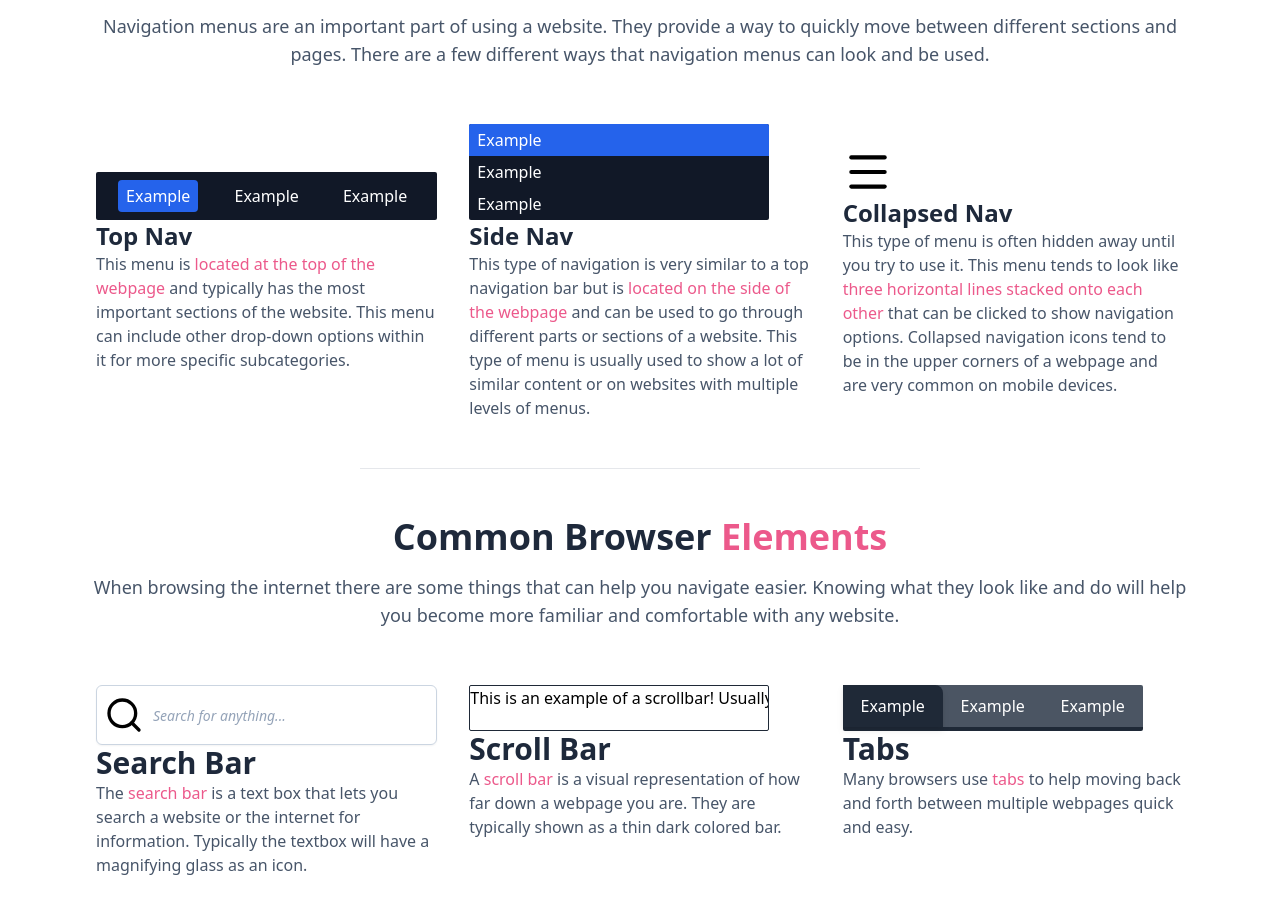
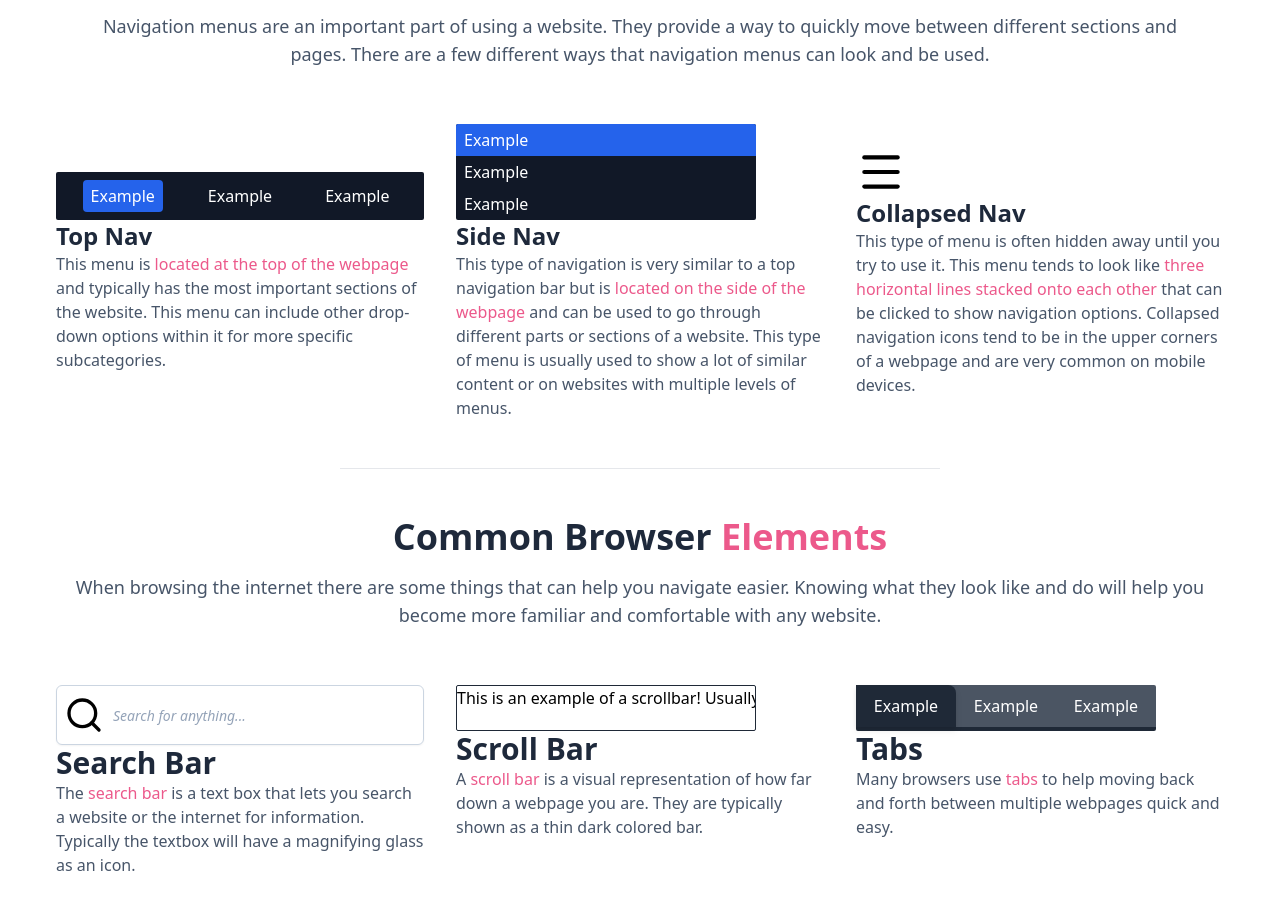
Before and after one commit to j-cleme/capstone_teaching-tech-lit, a SvelteKit app: page /browsers in a window 1280 px wide. Shown: the part 1304-2218 px from the top of the page. Built offline with nearby package versions, Linux system fonts and the light colour scheme.

Commit message:
Various changes
- Adjusted site wide padding
- Made every page 3 column layout
- Adjusted mobile responsiveness
- Adjusted navbar examples to not be links

```diff
--- a/src/app.css
+++ b/src/app.css
@@ -20,7 +20,7 @@
   } */
 
   main {
-    @apply flex flex-col justify-items-center justify-center items-center px-20
+    @apply flex flex-col justify-items-center justify-center items-center px-10
   }
 
 }
--- a/src/routes/+page.svelte
+++ b/src/routes/+page.svelte
@@ -9,7 +9,7 @@
 </svelte:head>
 <main class="flex flex-col justify-center m-auto">
 	<div
-		class="h-[91vh] max-h-screen flex flex-col items-center justify-items-center justify-center w-full border-b"
+		class="h-[91vh] md:mt-0 mt-10 md:max-h-screen flex flex-col items-center justify-items-center justify-center w-full border-b"
 	>
 		<div class="flex flex-col md:flex-row md:items-center mb-20">
 			<div class="md:mr-16">
--- a/src/routes/accessibility/+page.svelte
+++ b/src/routes/accessibility/+page.svelte
@@ -11,7 +11,7 @@
 
 <main class="flex flex-col justify-center m-auto w-full">
 	<div
-		class="h-[91vh] flex flex-col items-center justify-items-center justify-center w-full border-b"
+		class="h-[91vh] md:mt-0 mt-10 flex flex-col items-center justify-items-center justify-center w-full border-b"
 	>
 		<div class="flex flex-col md:flex-row items-center">
 			<div class="md:mr-16">
@@ -40,8 +40,8 @@
 		Many devices and applications offer a range of options that can help users customize their
 		experience and make it easier to use.
 	</p>
-	<div class="md:grid md:grid-cols-2 w-full justify-items-center items-center my-2">
-		<div class="my-4">
+	<div class="md:grid md:grid-cols-3 w-full justify-items-center items-center my-6">
+		<div class="my-6">
 			<ZoomIn size={50} />
 			<h1 class=" text-2xl text-slate-800 font-semibold ">Zoom</h1>
 			<p class="text-slate-600 max-w-[45ch]">
@@ -53,7 +53,7 @@
 			</p>
 		</div>
 
-		<div class="my-4">
+		<div class="my-6">
 			<Ear size={50} />
 			<h1 class=" text-2xl text-slate-800 font-semibold ">Narrator</h1>
 			<p class="text-slate-600 max-w-[45ch]">
@@ -64,7 +64,7 @@
 			</p>
 		</div>
 
-		<div class="my-4">
+		<div class="my-6">
 			<Type size={50} />
 			<h1 class=" text-2xl text-slate-800 font-semibold ">Adjustable Text Size</h1>
 			<p class="text-slate-600 max-w-[45ch]">
@@ -74,7 +74,7 @@
 			</p>
 		</div>
 
-		<div class="my-4">
+		<div class="my-6">
 			<Palette size={50} />
 			<h1 class=" text-2xl text-slate-800 font-semibold ">Color Filters</h1>
 			<p class="text-slate-600 max-w-[45ch]">
@@ -84,7 +84,7 @@
 			</p>
 		</div>
 
-		<div class="my-4">
+		<div class="my-6">
 			<MousePointer2 size={50} />
 			<h1 class=" text-2xl text-slate-800 font-semibold ">Cursor Size</h1>
 			<p class="text-slate-600 max-w-[45ch]">
@@ -93,7 +93,7 @@
 			</p>
 		</div>
 
-		<div class="my-4">
+		<div class="my-6">
 			<Keyboard size={50} />
 			<h1 class=" text-2xl text-slate-800 font-semibold ">Sticky Keys</h1>
 			<p class="text-slate-600 max-w-[45ch]">
--- a/src/routes/browsers/+page.svelte
+++ b/src/routes/browsers/+page.svelte
@@ -11,7 +11,7 @@
 
 <main class="flex flex-col justify-center items-center m-auto">
 	<div
-		class="h-[91vh] flex flex-col items-center justify-items-center justify-center w-full border-b mb-4"
+		class="h-[91vh] md:mt-0 mt-10 flex flex-col items-center justify-items-center justify-center w-full border-b mb-4"
 	>
 		<div class="flex flex-col md:flex-row md:items-center">
 			<div class="md:mr-16">
@@ -86,7 +86,7 @@
 	<h2 class="text-slate-800 text-4xl font-semibold">
 		Navigation <span class="text-[#ec598b]">Menus</span>
 	</h2>
-	<p class="text-slate-600 my-4 text-lg max-w-[110ch] text-center">
+	<p class="text-slate-600 my-4 text-lg max-w-[110ch] md:text-center">
 		Navigation menus are an important part of using a website. They provide a way to quickly move
 		between different sections and pages. There are a few different ways that navigation menus can
 		look and be used.
@@ -94,17 +94,22 @@
 	<div class="md:grid md:grid-cols-3 w-full content-center items-center my-6">
 		<div class="p-4 m-auto h-full grid">
 			<div class="place-self-center">
-				<div class=" bg-gray-900 flex flex-row justify-around p-2 rounded-sm">
+				<div class=" bg-gray-900 flex flex-row justify-around p-2 rounded-sm md:w-full w-fit">
 					<!-- svelte-ignore a11y-invalid-attribute -->
-					<a
-						href=""
+					<p
 						aria-hidden="true"
-						class="text-white py-1 px-2 mx-1 bg-blue-600 rounded hover:bg-blue-500">Example</a
+						class="text-white py-1 px-2 mx-1 bg-blue-600 rounded hover:bg-blue-500 cursor-pointer"
 					>
+						Example
+					</p>
 					<!-- svelte-ignore a11y-invalid-attribute -->
-					<a href="" class="text-white py-1 px-2 mx-1 hover:bg-blue-600 hover:rounded">Example</a>
+					<p class="text-white py-1 px-2 mx-1 hover:bg-blue-600 hover:rounded cursor-pointer">
+						Example
+					</p>
 					<!-- svelte-ignore a11y-invalid-attribute -->
-					<a href="" class="text-white py-1 px-2 mx-1 hover:bg-blue-600 hover:rounded">Example</a>
+					<p class="text-white py-1 px-2 mx-1 hover:bg-blue-600 hover:rounded cursor-pointer">
+						Example
+					</p>
 				</div>
 				<h1 class=" text-2xl text-slate-800 font-semibold ">Top Nav</h1>
 				<p class="text-slate-600 max-w-[45ch]">
@@ -115,15 +120,17 @@
 			</div>
 		</div>
 		<div class="p-4 m-auto h-full">
-			<div class=" bg-gray-900 flex flex-col justify-around rounded-sm w-[300px]">
+			<div class=" bg-gray-900 flex flex-col justify-around rounded-sm md:w-[300px] w-[250px]">
 				<!-- svelte-ignore a11y-invalid-attribute -->
-				<a href="#" class="text-white py-1 px-2 bg-blue-600 hover:bg-blue-500 rounded-t-sm"
-					>Example</a
-				>
+				<p class="text-white py-1 px-2 bg-blue-600 hover:bg-blue-500 rounded-t-sm cursor-pointer">
+					Example
+				</p>
 				<!-- svelte-ignore a11y-invalid-attribute -->
-				<a href="#" class="text-white py-1 px-2 hover:bg-blue-600">Example</a>
+				<p class="text-white py-1 px-2 hover:bg-blue-600 cursor-pointer">Example</p>
 				<!-- svelte-ignore a11y-invalid-attribute -->
-				<a href="#" class="text-white py-1 px-2 hover:bg-blue-600 hover:rounded-b-sm">Example</a>
+				<p class="text-white py-1 px-2 hover:bg-blue-600 hover:rounded-b-sm cursor-pointer">
+					Example
+				</p>
 			</div>
 			<h1 class=" text-2xl text-slate-800 font-semibold ">Side Nav</h1>
 			<p class="text-slate-600 max-w-[45ch]">
@@ -176,7 +183,9 @@
 		</div>
 
 		<div class="flex flex-col p-4 m-auto h-full">
-			<div class="overflow-x-scroll w-[300px] h-[46px] border border-gray-800 rounded-sm">
+			<div
+				class="overflow-x-scroll md:w-[300px] w-[250px] h-[46px] border border-gray-800 rounded-sm"
+			>
 				<p class="whitespace-nowrap w-full cursor-default">
 					This is an example of a scrollbar! Usually they're vertically aligned and on the side of
 					the webpage but in this case it's a horizontal scrollbar for text!
@@ -191,26 +200,26 @@
 
 		<div class="flex flex-col p-4 m-auto h-full">
 			<div
-				class="h-[46px] w-[300px] bg-gray-600 text-white flex flex-row justify-around items-center rounded-sm border-b-4 border-gray-800"
+				class="h-[46px] md:w-[300px] w-[250px] bg-gray-600 text-white flex flex-row justify-around items-center rounded-sm border-b-4 border-gray-800"
 			>
 				<!-- svelte-ignore a11y-invalid-attribute -->
-				<a
-					href="#"
-					class=" bg-gray-800 w-full text-center align-middle leading-[42px] rounded-tr-lg drop-shadow-md"
-					>Example</a
+				<p
+					class=" bg-gray-800 w-full text-center align-middle leading-[42px] rounded-tr-lg drop-shadow-md cursor-pointer"
 				>
+					Example
+				</p>
 				<!-- svelte-ignore a11y-invalid-attribute -->
-				<a
-					href="#"
-					class="w-full text-center hover:leading-[42px] hover:rounded-t-lg hover:bg-gray-700"
-					>Example</a
+				<p
+					class="w-full text-center hover:leading-[42px] hover:rounded-t-lg hover:bg-gray-700 cursor-pointer"
 				>
+					Example
+				</p>
 				<!-- svelte-ignore a11y-invalid-attribute -->
-				<a
-					href="#"
-					class="w-full text-center hover:leading-[42px] hover:rounded-tl-lg hover:bg-gray-700"
-					>Example</a
+				<p
+					class="w-full text-center hover:leading-[42px] hover:rounded-tl-lg hover:bg-gray-700 cursor-pointer"
 				>
+					Example
+				</p>
 			</div>
 			<h1 class=" text-3xl text-slate-800 font-semibold ">Tabs</h1>
 			<p class="text-slate-600 max-w-[45ch]">
--- a/src/routes/icons/+page.svelte
+++ b/src/routes/icons/+page.svelte
@@ -22,8 +22,10 @@
 	<title>Lesson 2 - Icons</title>
 </svelte:head>
 
-<main class="flex flex-col justify-center m-auto">
-	<div class="h-[91vh] flex flex-col items-center justify-items-center justify-center w-full">
+<main class="flex flex-col justify-center m-auto md:px-20">
+	<div
+		class="h-[91vh] md:mt-0 mt-10  flex flex-col items-center justify-items-center justify-center w-full border-b"
+	>
 		<div class="flex flex-col md:flex-row lg:items-center mb-20">
 			<div class="mr-16">
 				<p class=" tracking-wide text-[#ec598b] text-2xl">Lesson 2</p>
@@ -44,8 +46,8 @@
 		</div>
 		<GetStarted />
 	</div>
-	<div class="border-t w-full flex flex-col">
-		<div class="flex md:flex-row flex-col my-8">
+	<div class="w-full flex flex-col my-10">
+		<div class="flex md:flex-row flex-col my-8 ">
 			<section class="md:max-w-[40ch]">
 				<h1 class=" text-3xl text-slate-800 font-semibold ">Window Action Buttons</h1>
 				<p class=" pt-2 text-base text-slate-600 mb-3.5 ">
@@ -88,7 +90,7 @@
 		</div>
 		<!-- End of Windows Action Buttons -->
 		<hr class="w-3/6 m-auto my-8" />
-		<div class="flex lg:flex-row flex-col my-14 items-center">
+		<div class="flex lg:flex-row flex-col my-14 items-center m-auto">
 			<section class="md:max-w-[35ch] md:mr-14" role="contentinfo">
 				<h1 class=" text-3xl text-slate-800 font-semibold ">Cursors</h1>
 				<p class=" pt-2 text-base text-slate-600 mb-3.5 ">
@@ -163,7 +165,7 @@
 		</div>
 		<!-- End of Cursors -->
 		<hr class="w-3/6 m-auto my-8" />
-		<div class="flex md:flex-row flex-col mt-8">
+		<div class="flex md:flex-row flex-col mt-8 m-auto">
 			<section class="md:max-w-[40ch] md:mr-14">
 				<h1 class=" text-3xl text-slate-800 font-semibold ">Additonal Icons</h1>
 				<p class=" pt-2 text-base text-slate-600 mb-3.5 ">
```
Also changed, not shown: src/routes/devices/+page.svelte (+7 -7 lines), src/routes/safety/+page.svelte (+6 -9 lines).
